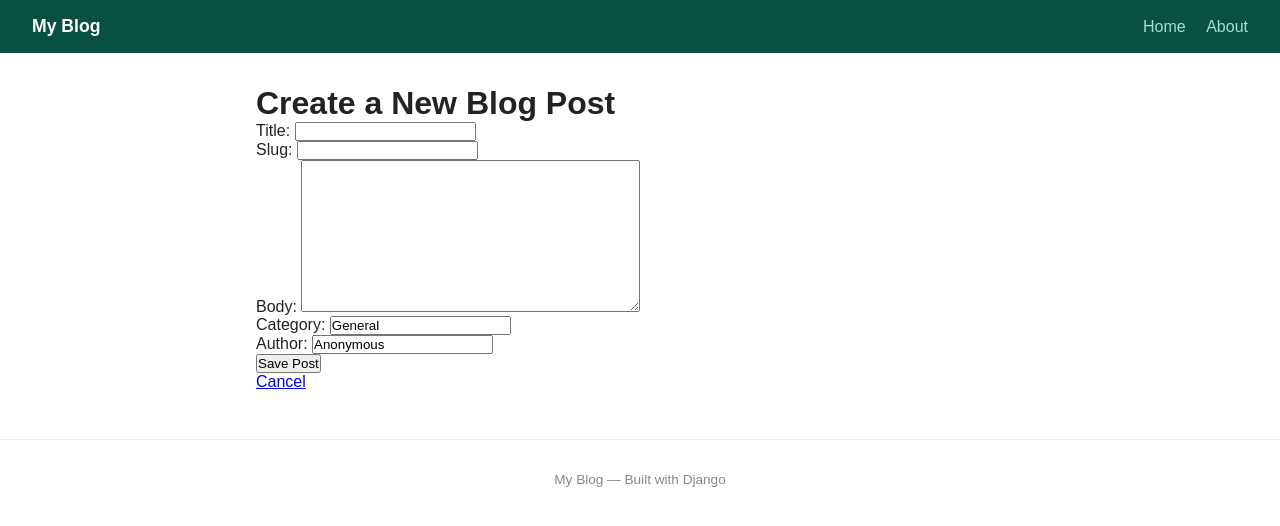
After one commit to Lynxars/django-fundamentals, a Django app: page /post/create/ in a window 1280 px wide. The commit adds this page. Shown: the top 526 px of the page. Run offline with Django 5.2, Linux system fonts and the light colour scheme.

Commit message:
Add ModelForms for creating and updating posts

```diff
--- /dev/null
+++ b/blog/forms.py
@@ -0,0 +1,9 @@
+# blog/forms.py
+from django import forms
+from blog.models import Post
+
+# Define a form linked directly to our Post model
+class PostForm(forms.ModelForm):
+    class Meta:
+        model = Post
+        fields = ['title', 'slug', 'body', 'category', 'author']
--- a/blog/templates/blog/post_detail.html
+++ b/blog/templates/blog/post_detail.html
@@ -11,5 +11,7 @@
   <p style="font-size:.85rem;color:#888;margin-bottom:2rem;">
     {{ post.created_at|date:"N j, Y" }} — {{ post.author }}
   </p>
+  <!-- Add this edit link -->
+  <a href="{% url 'blog:update_post' slug=post.slug %}">Edit Post</a>
   <div style="line-height:1.8;color:#333;">{{ post.body }}</div>
 {% endblock %}
--- /dev/null
+++ b/blog/templates/blog/post_form.html
@@ -0,0 +1,17 @@
+{% extends 'blog/base.html' %}
+
+{% block content %}
+  <h1>Create a New Blog Post</h1>
+
+  <form method="POST" class="my-4">
+    <!-- Django's mandatory security token to prevent form spoofing -->
+    {% csrf_token %}
+
+    <!-- Render form fields inside structural paragraph HTML tags -->
+    {{ form.as_p }}
+
+    <button type="submit" class="btn btn-success">Save Post</button>
+  </form>
+
+  <a href="{% url 'blog:home' %}">Cancel</a>
+{% endblock %}
--- a/blog/urls.py
+++ b/blog/urls.py
@@ -6,5 +6,9 @@ app_name = 'blog'
 urlpatterns = [
     path('', views.home, name='home'),
     path('about/', views.about, name='about'),
+    path('post/create/', views.create_post, name='create_post'),
     path('post/<slug:slug>/', views.post_detail, name='post_detail'),
+    # Add the edit route
+    path('post/<slug:slug>/edit/', views.update_post, name='update_post'),
+
 ]
--- a/blog/views.py
+++ b/blog/views.py
@@ -63,3 +63,57 @@ def post_detail(request, slug):
 def home(request):
     posts = Post.objects.all()  # Fetch all postse
     return render(request, 'blog/home.html', {'posts': posts,})
+
+
+# blog/views.py
+from django.shortcuts import render, redirect  # Make sure redirect is imported!
+from blog.forms import PostForm                # Import your new form class!
+
+def create_post(request):
+    # Check if the request is a POST (user submitted data)
+    if request.method == 'POST':
+        # Pass the incoming POST data to our form class
+        form = PostForm(request.POST)
+
+        # Check if the form meets all model field requirements
+        if form.is_valid():
+            # Save the record to the SQLite database
+            form.save()
+            # Redirect the user back to the blog home page
+            return redirect('blog:home')
+
+    else:
+        # If it is a GET request, instantiate an empty form
+        form = PostForm()
+
+    context = {
+        'form': form
+    }
+    return render(request, 'blog/post_form.html', context)
+
+# blog/views.py
+from django.shortcuts import render, redirect, get_object_or_404
+from blog.models import Post
+from blog.forms import PostForm
+
+# Existing create_post view remains the same...
+
+def update_post(request, slug):
+    # 1. Fetch the specific post we want to edit
+    post = get_object_or_404(Post, slug=slug)
+
+    if request.method == 'POST':
+        # 2. Pass POST data AND the existing record instance to the form
+        form = PostForm(request.POST, instance=post)
+        if form.is_valid():
+            form.save() # Saves the updates to the database
+            return redirect('blog:post_detail', slug=post.slug)
+    else:
+        # 3. Render the form pre-populated with the existing post data
+        form = PostForm(instance=post)
+
+    context = {
+        'form': form,
+        'post': post
+    }
+    return render(request, 'blog/post_form.html', context)
```
